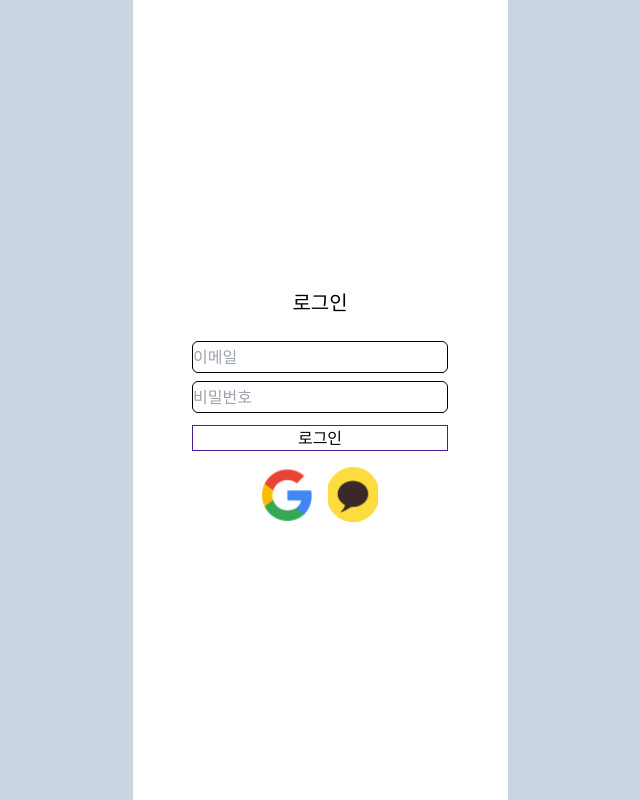
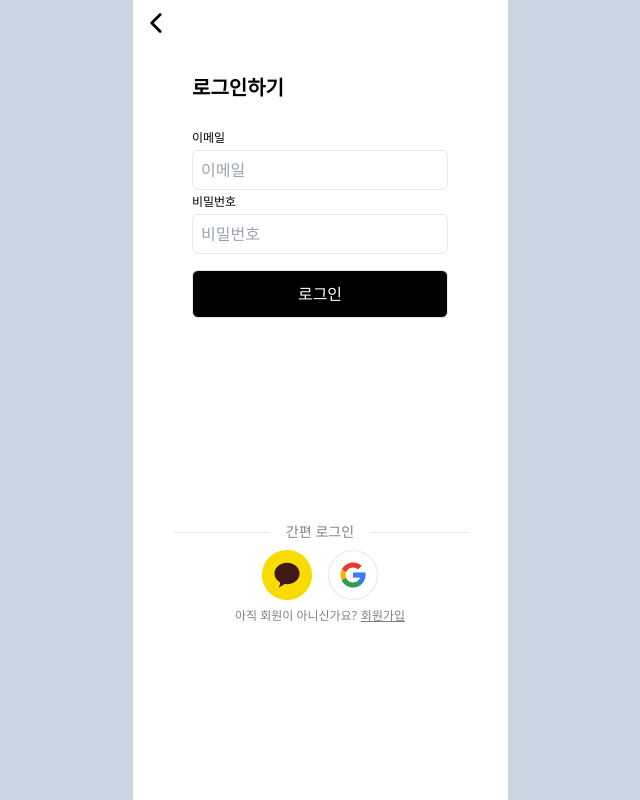
Before and after one commit to DevIruka/trip-connect, a Next.js app: page /login in a window 1280 px wide. Shown: the whole page, without its empty margins (320-960 px from the left). Built offline with nearby package versions, Linux system fonts and the light colour scheme.

Commit message:
💄 style : 로그인 ui 시안과 같게.

```diff
--- a/src/app/login/action.ts
+++ b/src/app/login/action.ts
@@ -21,7 +21,7 @@ export async function login(data: LoginInputs) {
     redirect('/error');
   }
   revalidatePath('/', 'layout');
-  return { user: userData };
+  redirect('/')
 }
 
 export async function signup(data: Signup) {
--- a/src/app/login/page.tsx
+++ b/src/app/login/page.tsx
@@ -6,6 +6,10 @@ import { login } from './action';
 import { createClient } from '@/utils/supabase/client';
 import { LoginInputs } from '@/types/authType';
 import { useRouter } from 'next/navigation';
+import Input from '@/components/Input';
+import BlackButton from '@/components/BlackBtn';
+import Link from 'next/link';
+import { IoIosArrowBack } from 'react-icons/io';
 
 const googleImage = '/images/google.png';
 const kakaoImage = '/images/kakao.png';
@@ -20,7 +24,6 @@ const LoginPage = () => {
 
   const onSubmit = async (data: LoginInputs) => {
     await login(data);
-    route.push('/');
   };
 
   const googleLogin = async () => {
@@ -53,18 +56,21 @@ const LoginPage = () => {
 
   return (
     <>
-      <div className="flex flex-col items-center justify-center">
-        <h2 className="p-5 text-xl">로그인</h2>
+      <Link href="/" className="p-2">
+        <IoIosArrowBack size={30} />
+      </Link>
+      <div className="inner flex flex-col items-center">
         <form onSubmit={handleSubmit(onSubmit)} className="flex flex-col ">
           <div className="flex flex-col">
-            <input
-              type="text"
+            <h2 className="text-xl font-extrabold py-7">로그인하기</h2>
+            <label className="text-xs">이메일</label>
+            <Input
+              id="email"
               placeholder="이메일"
               {...register('email', {
                 required: '이메일을 입력해주세요.',
                 pattern: /^[A-Z0-9._%+-]+@[A-Z0-9.-]+\.[A-Z]{2,}$/i,
               })}
-              className="border border-black rounded-md h-8 w-64 mt-1 mb-1"
             />
             {errors.email?.type === 'required' && (
               <span className="text-sm text-red-600">
@@ -77,40 +83,55 @@ const LoginPage = () => {
               </span>
             )}
           </div>
-          <input
+          <label className="text-xs">비밀번호</label>
+          <Input
+            id="password"
+            placeholder="비밀번호"
             type="password"
-            placeholder="비밀번호"
             {...register('password', {
               required: '비밀번호를 입력해주세요.',
             })}
-            className="border border-black rounded-md h-8 w-64 mt-1 mb-1"
           />
           {errors.password?.type === 'required' && (
             <span className="text-sm text-red-600">
               비밀번호를 입력해 주세요
             </span>
           )}
-          <button type="submit" className="border border-violet-900 mt-2 mb-2">
+          <BlackButton type="submit" className="mt-3 mb-48">
             로그인
-          </button>
+          </BlackButton>
         </form>
+        <div className="flex items-center w-full pt-3">
+          <div className="flex-grow border-t border-[E5E5EC]"></div>
+          <span className="mx-4 text-[#808080] text-sm">간편 로그인</span>
+          <div className="flex-grow border-t border-[E5E5EC]"></div>
+        </div>
         <div className="flex flex-row">
+          <Image
+            src={kakaoImage}
+            alt="kakao icon"
+            width={50}
+            height={50}
+            className="m-2 cursor-pointer"
+            onClick={kakaoLogin}
+          />
           <Image
             src={googleImage}
             alt="google icon"
             width={50}
             height={50}
-            className="m-2"
+            className="m-2 cursor-pointer"
             onClick={googleLogin}
           />
-          <Image
-            src={kakaoImage}
-            alt="kakao icon"
-            width={50}
-            height={50}
-            className="m-2"
-            onClick={kakaoLogin}
-          />
+        </div>
+        <div className="flex flex-row">
+          <p className="text-xs text-[#808080]">아직 회원이 아니신가요?</p>
+          <Link
+            href={'/signup'}
+            className="text-xs text-[#808080] underline ml-1 cursor-pointer"
+          >
+            회원가입
+          </Link>
         </div>
       </div>
     </>
--- a/src/app/signup/page.tsx
+++ b/src/app/signup/page.tsx
@@ -4,6 +4,9 @@ import { signup } from '../login/action';
 import { Signup } from '@/types/authType';
 import { useState } from 'react';
 import BlackButton from '@/components/BlackBtn';
+import Input from '@/components/Input';
+import Link from 'next/link';
+import { IoIosArrowBack } from 'react-icons/io';
 
 const SignupPage = () => {
   const [step, setStep] = useState(1); // 현재 단계 관리
@@ -28,6 +31,9 @@ const SignupPage = () => {
 
   return (
     <>
+      <Link href="/" className="p-2">
+        <IoIosArrowBack size={30} />
+      </Link>
       <div className="inner flex flex-col items-center">
         <form onSubmit={handleSubmit(onSubmit)} className="flex flex-col ">
           {step === 1 && (
@@ -35,15 +41,13 @@ const SignupPage = () => {
               <div className="flex flex-col">
                 <h2 className="text-xl font-extrabold py-9">가입하기</h2>
                 <img src="/images/email.png" alt="email" className="w-64" />
-                <input
+                <Input
                   id="email"
-                  type="text"
-                  placeholder="이메일 주소"
+                  placeholder="이메일"
                   {...register('email', {
                     required: '이메일을 입력해주세요.',
                     pattern: /^[A-Z0-9._%+-]+@[A-Z0-9.-]+\.[A-Z]{2,}$/i,
                   })}
-                  className="border border-[E5E5EC] rounded-md h-10 w-64 mt-1 mb-1 p-2"
                 />
                 {errors.email?.type === 'required' && (
                   <span className="text-sm text-red-600">
@@ -57,10 +61,10 @@ const SignupPage = () => {
                 )}
               </div>
               <img src="/images/password.png" alt="password" className="w-64" />
-              <input
+              <Input
                 id="password"
+                placeholder="비밀번호"
                 type="password"
-                placeholder="비밀번호"
                 {...register('password', {
                   required: '비밀번호를 입력해주세요.',
                   minLength: {
@@ -68,7 +72,6 @@ const SignupPage = () => {
                     message: '비밀번호는 최소 6자 이상이여야 합니다.',
                   },
                 })}
-                className="border border-[E5E5EC] rounded-md h-10 w-64 mt-1 mb-1 p-2"
               />
               {errors.password && (
                 <span className="text-sm text-red-600">
@@ -80,16 +83,15 @@ const SignupPage = () => {
                 alt="password check"
                 className="w-64"
               />
-              <input
+              <Input
                 id="passwordCheck"
+                placeholder="비밀번호 확인"
                 type="password"
-                placeholder="비밀번호 확인"
                 {...register('passwordCheck', {
                   required: '위의 비밀번호를 입력해주세요.',
                   validate: (value) =>
                     value === password || '비밀번호가 일치하지 않습니다.',
                 })}
-                className="border border-[E5E5EC] rounded-md h-10 w-64 mt-1 mb-1 p-2"
               />
               {errors.passwordCheck && (
                 <span className="text-sm text-red-600">
@@ -109,14 +111,12 @@ const SignupPage = () => {
                     alt="nickname"
                     className="w-64"
                   />
-                  <input
+                  <Input
                     id="nickname"
-                    type="text"
                     placeholder="닉네임"
                     {...register('nickname', {
                       required: '닉네임을 입력해주세요.',
                     })}
-                    className="border border-[E5E5EC] rounded-md h-10 w-64 mt-1 mb-1 p-2"
                   />
                   {errors.nickname && (
                     <span className="text-sm text-red-600">
--- /dev/null
+++ b/src/components/Input.tsx
@@ -0,0 +1,25 @@
+import { forwardRef, InputHTMLAttributes } from 'react';
+
+type InputProps = InputHTMLAttributes<HTMLInputElement> & {
+  id: string;
+  placeholder: string;
+};
+
+const Input = forwardRef<HTMLInputElement, InputProps>(
+  ({ id, placeholder, type = 'text', className = '', ...props }, ref) => {
+    return (
+      <input
+        id={id}
+        type={type}
+        placeholder={placeholder}
+        ref={ref}
+        className={`border border-[E5E5EC] rounded-md h-10 w-64 mt-1 mb-1 p-2 ${className}`}
+        {...props}
+      />
+    );
+  },
+);
+
+Input.displayName = 'Input'; // forwardRef 사용 시 컴포넌트 이름 명시
+
+export default Input;
```
Also changed, not shown: public/images/google.png, public/images/kakao.png.
